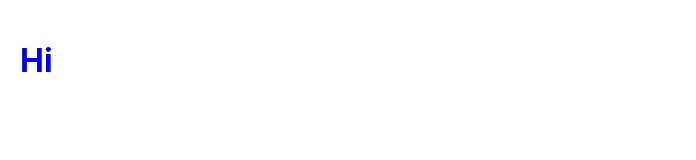
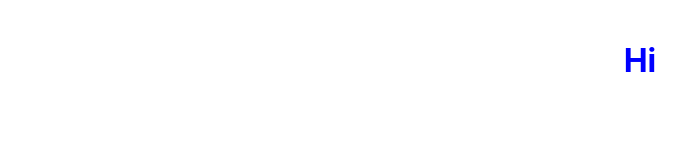
Before and after one commit to dineshabey/react_basic, a React (Create React App) app: page / in a window 1280 px wide. Shown: the top 160 px of the page, without its empty margins (0-696 px from the left). Built offline with nearby package versions, Linux system fonts and the light colour scheme.

Commit message:
learn:-access new component indside another compo

```diff
--- a/src/App.js
+++ b/src/App.js
@@ -1,5 +1,6 @@
 import logo from './logo.svg';
 import './App.css';
+import Home from './Home';
 
 const courceContent = [
   {
@@ -55,7 +56,8 @@ const courceContent = [
 function App() {
   return (
     <div className="App">
-      {courceContent.map((val, key) => {
+      <Home />
+      {/* {courceContent.map((val, key) => {
         return <CourceContentItem>
           <p style={{
             fontSize: '20px',
@@ -67,7 +69,7 @@ function App() {
             <span style={{ color: 'red', fontSize: '20px', fontWeight: 'bold' }}> - {val.status}</span>
           </p>
         </CourceContentItem>
-      })}
+      })} */}
 
     </div>
   );
--- a/src/index.js
+++ b/src/index.js
@@ -8,7 +8,9 @@ import reportWebVitals from './reportWebVitals';
 const root = ReactDOM.createRoot(document.getElementById('root'));
 root.render(
   // <React.StrictMode>
-    <Home />
+    // <Home />
+    <App />
+
   // </React.StrictMode>
 );
 
```
